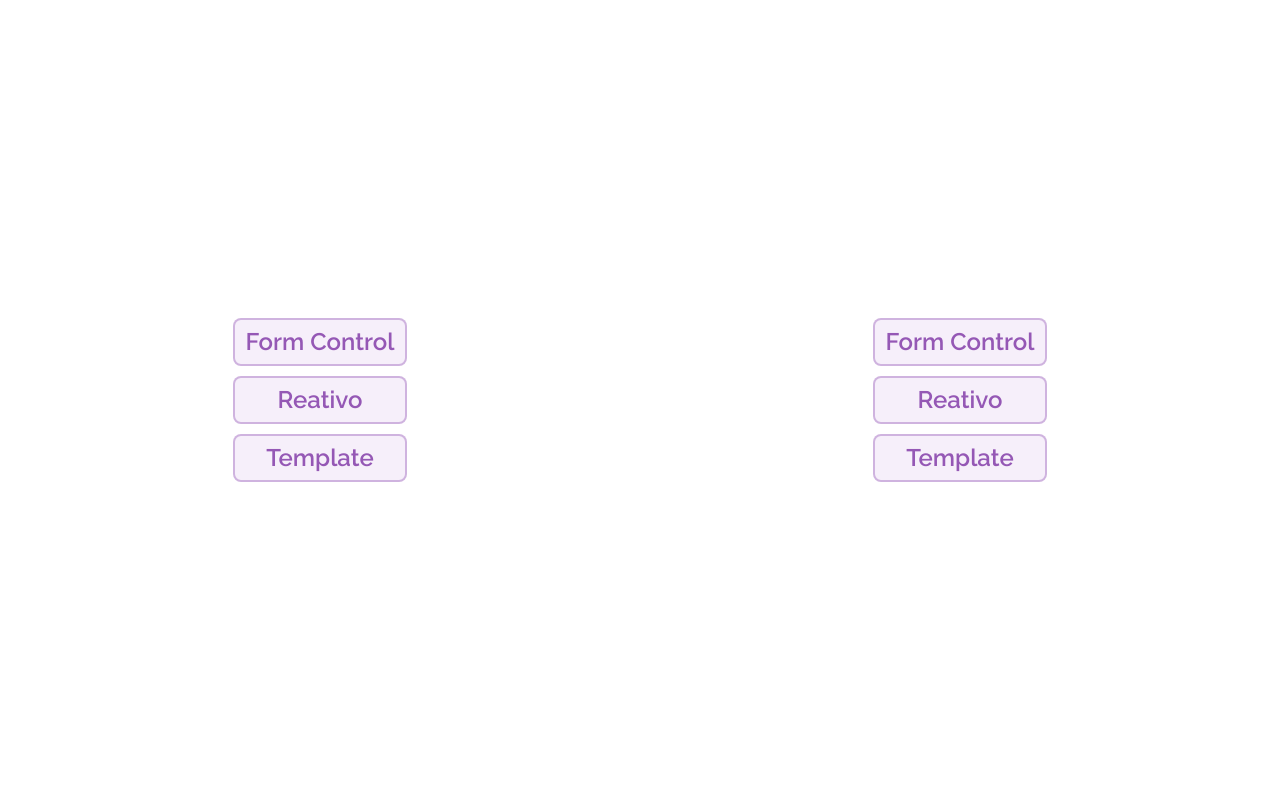
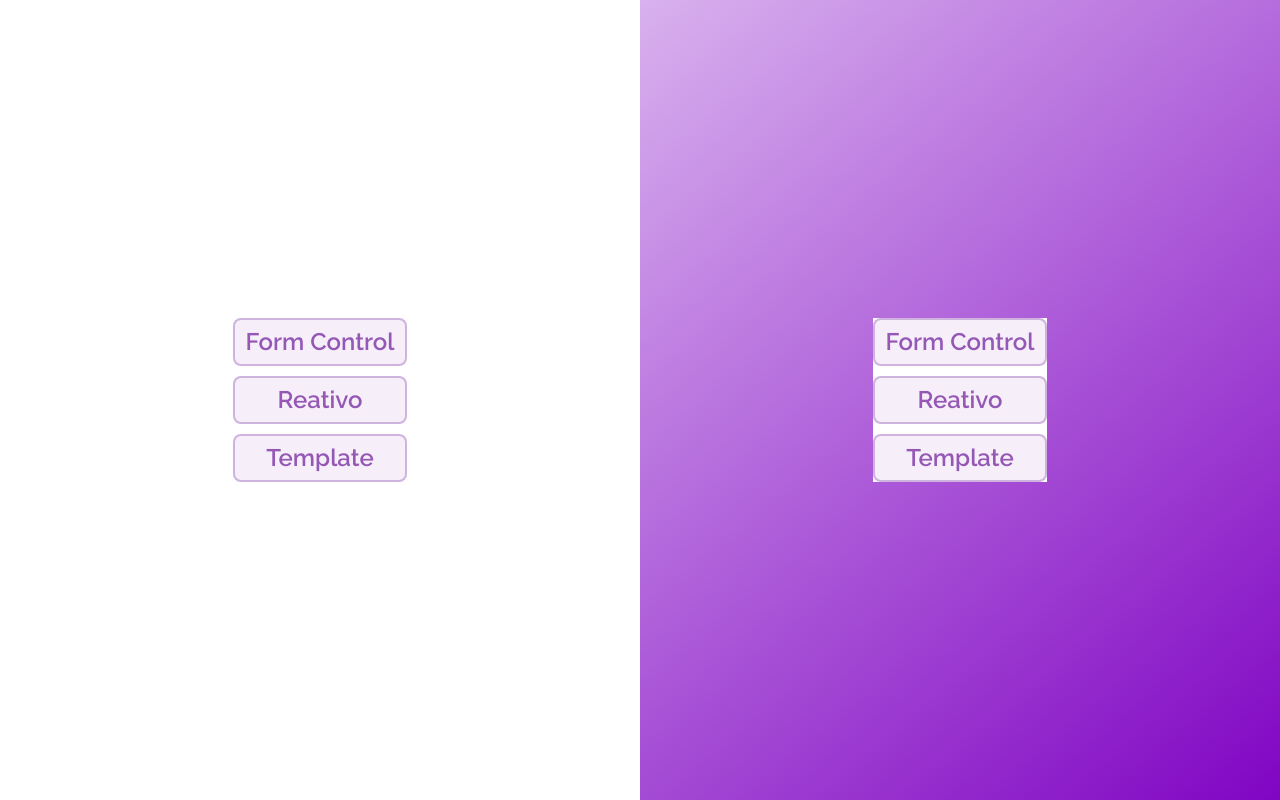
Before and after one commit to pouthergust/HelloAngularForms, an Angular app: page /my-forms in a window 1280 px wide. Built offline with nearby package versions, Linux system fonts and the light colour scheme.

Commit message:
Initial commit

```diff
--- a/src/app/my-forms/form-control/form-control.component.html
+++ b/src/app/my-forms/form-control/form-control.component.html
@@ -1 +1,3 @@
-<p>form-control works!</p>
+<div class="c-forms bg-forms">
+  <p>form-control works!</p>
+</div>
--- a/src/app/my-forms/my-forms.component.html
+++ b/src/app/my-forms/my-forms.component.html
@@ -1,6 +1,6 @@
 <div class="l-myForm">
   <app-select-form></app-select-form>
-  <div class="result">
+  <div class="forms-selected">
     <router-outlet></router-outlet>
   </div>
 </div>
--- a/src/app/my-forms/reactive/reactive.component.html
+++ b/src/app/my-forms/reactive/reactive.component.html
@@ -1 +1,3 @@
-<p>reactive works!</p>
+<div class="c-forms bg-forms">
+  <p>reactive works!</p>
+</div>
--- a/src/app/my-forms/template/template.component.html
+++ b/src/app/my-forms/template/template.component.html
@@ -1 +1,3 @@
-<p>template works!</p>
+<div class="c-forms bg-forms">
+  <p>template works!</p>
+</div>
--- /dev/null
+++ b/src/scss/components/_c-forms.scss
@@ -0,0 +1,11 @@
+$componentName: 'c-forms';
+
+.#{$componentName} {
+  @include container($rl: 16px);
+  background-color: #fff;
+  border-radius: 8px;
+}
+
+// .#{$componentName} {
+//   width: 100%;
+// }
--- a/src/scss/layouts/_l-myForm.scss
+++ b/src/scss/layouts/_l-myForm.scss
@@ -4,6 +4,9 @@ $layoutName: 'l-myForm';
   display: grid;
   grid-template-columns: 50vw 50vw;
 
+  .forms-selected {
+    @include flex();
+  }
 }
 
 .#{$layoutName}, .#{$layoutName} > * {
--- a/src/scss/main.scss
+++ b/src/scss/main.scss
@@ -13,6 +13,7 @@
 @import 'components/c-formControl';
 @import 'components/c-reactive';
 @import 'components/c-template';
+@import 'components/c-forms';
 @import 'components/c-card';
 
 /* Estado */
```
Also changed, not shown: src/scss/components/_c-formControl.scss (line endings or trailing spaces).
